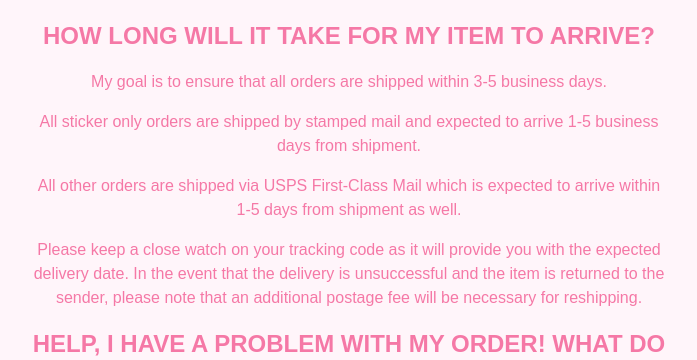
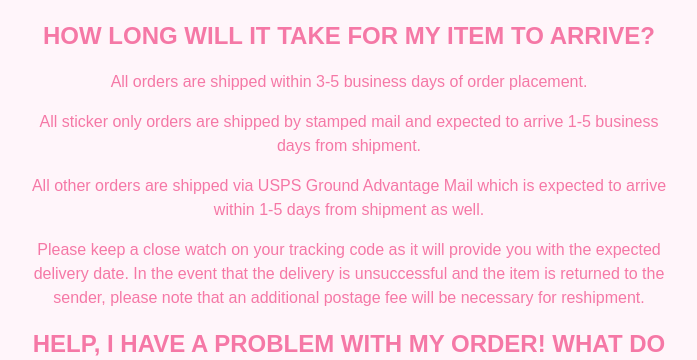
Before and after one commit to aliciahetrick/heartsinthebyline, a React (Create React App) app in the folder frontend/: page /faq in a window 1280 px wide. Shown: the part 693-1053 px from the top of the page, without its empty margins (291-988 px from the left). Built offline with nearby package versions, Linux system fonts and the light colour scheme; no server answers; a web font is replaced by a local one; what chance would draw is missing.

Commit message:
Update first class shipping to ground advantage in FAQ view

```diff
--- a/frontend/src/components/FAQ.jsx
+++ b/frontend/src/components/FAQ.jsx
@@ -32,24 +32,22 @@ const FAQ = () => {
         </Answer>
         <Question>How long will it take for my item to arrive?</Question>
         <Answer>
-          My goal is to ensure that all orders are shipped within 3-5 business
-          days.
+          All orders are shipped within 3-5 business days of order placement.
         </Answer>
         <Answer>
           All sticker only orders are shipped by stamped mail and expected to
           arrive 1-5 business days from shipment.
         </Answer>
         <Answer>
-          All other orders are shipped via USPS First-Class Mail which is
+          All other orders are shipped via USPS Ground Advantage Mail which is
           expected to arrive within 1-5 days from shipment as well.
         </Answer>
         <Answer>
           Please keep a close watch on your tracking code as it will provide you
           with the expected delivery date. In the event that the delivery is
           unsuccessful and the item is returned to the sender, please note that
-          an additional postage fee will be necessary for reshipping.
+          an additional postage fee will be necessary for reshipment.
         </Answer>
-
         <Question>Help, I have a problem with my order! What do I do?</Question>
         <Answer>
           <ContactLink
@@ -87,7 +85,8 @@ const Container = styled.div`
   align-items: center;
   margin: auto;
   gap: 1em;
-  margin-bottom: 2em;
+  // margin-bottom: 2em;
+  padding-bottom: 2em;
 `;
 
 const Question = styled.div`
```
